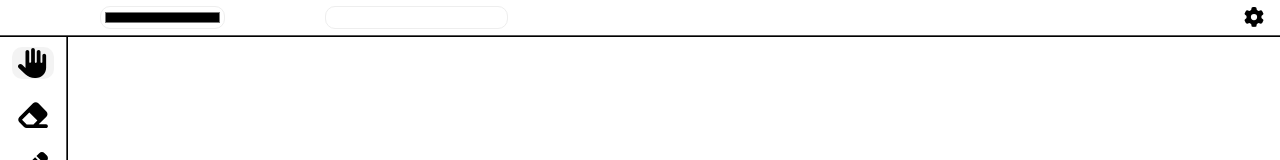
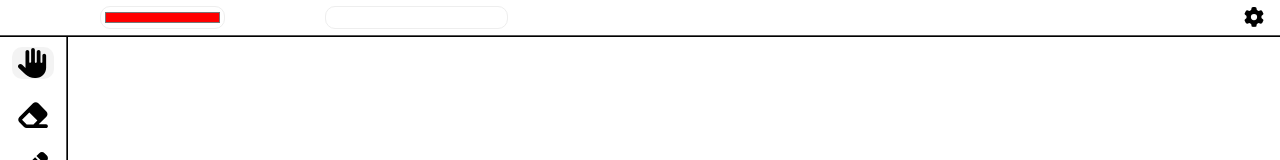
Before and after one commit to ZMensRain/Drawing-Hackathon, a React (Vite) app: page / in a window 1280 px wide. Shown: the top 160 px of the page. Built offline with nearby package versions, Linux system fonts and the light colour scheme.

Commit message:
added callbacks and default values

```diff
--- a/src/componets/topbar.tsx
+++ b/src/componets/topbar.tsx
@@ -2,6 +2,10 @@ import { FontAwesomeIcon } from "@fortawesome/react-fontawesome";
 
 type props = {
   currentColor: string;
+  currentPixel: number;
+  onSettingsPressed?: () => void;
+  onChooseColor?: (color: string) => void;
+  onPixelChange?: (pixels: string) => void;
 };
 
 const TopBar = (props: props) => {
@@ -9,10 +13,18 @@ const TopBar = (props: props) => {
 
   return (
     <div id="topBar">
-      <input type="color" className="colorPicker" />
-      <input></input>
-      <div style={{ flex: 1 }}></div>
-      <button style={{ marginRight: 10 }}>
+      <input
+        type="color"
+        className="colorPicker"
+        value={props.currentColor}
+        onChange={(event) => props.onChooseColor?.(event.target.value)}
+      />
+      <input
+        value={props.currentPixel}
+        onChange={(event) => props.onPixelChange?.(event.target.value)}
+      />
+      <div style={{ flex: 1 }} />
+      <button style={{ marginRight: 10 }} onClick={props.onSettingsPressed}>
         <FontAwesomeIcon icon="gear" color="black" fontSize={20} />
       </button>
     </div>
```
